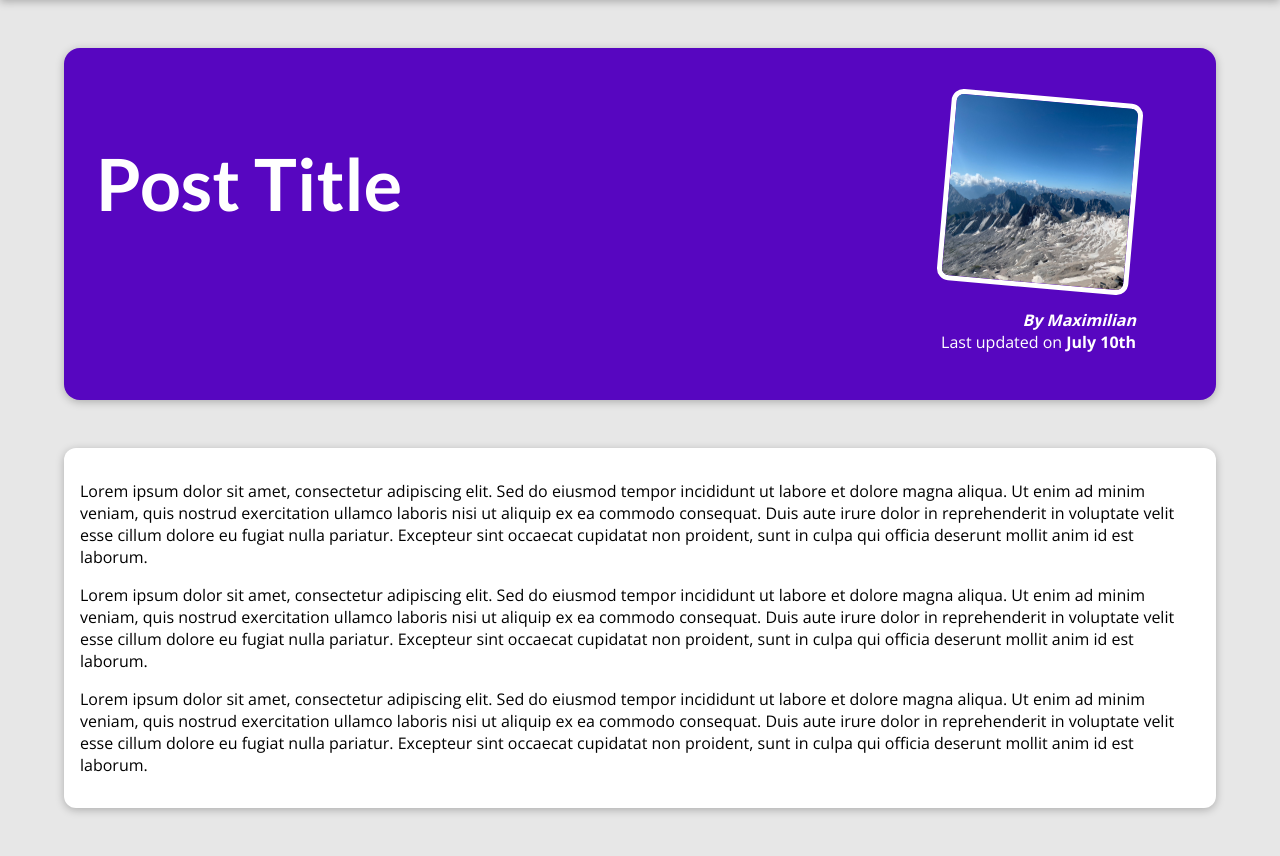
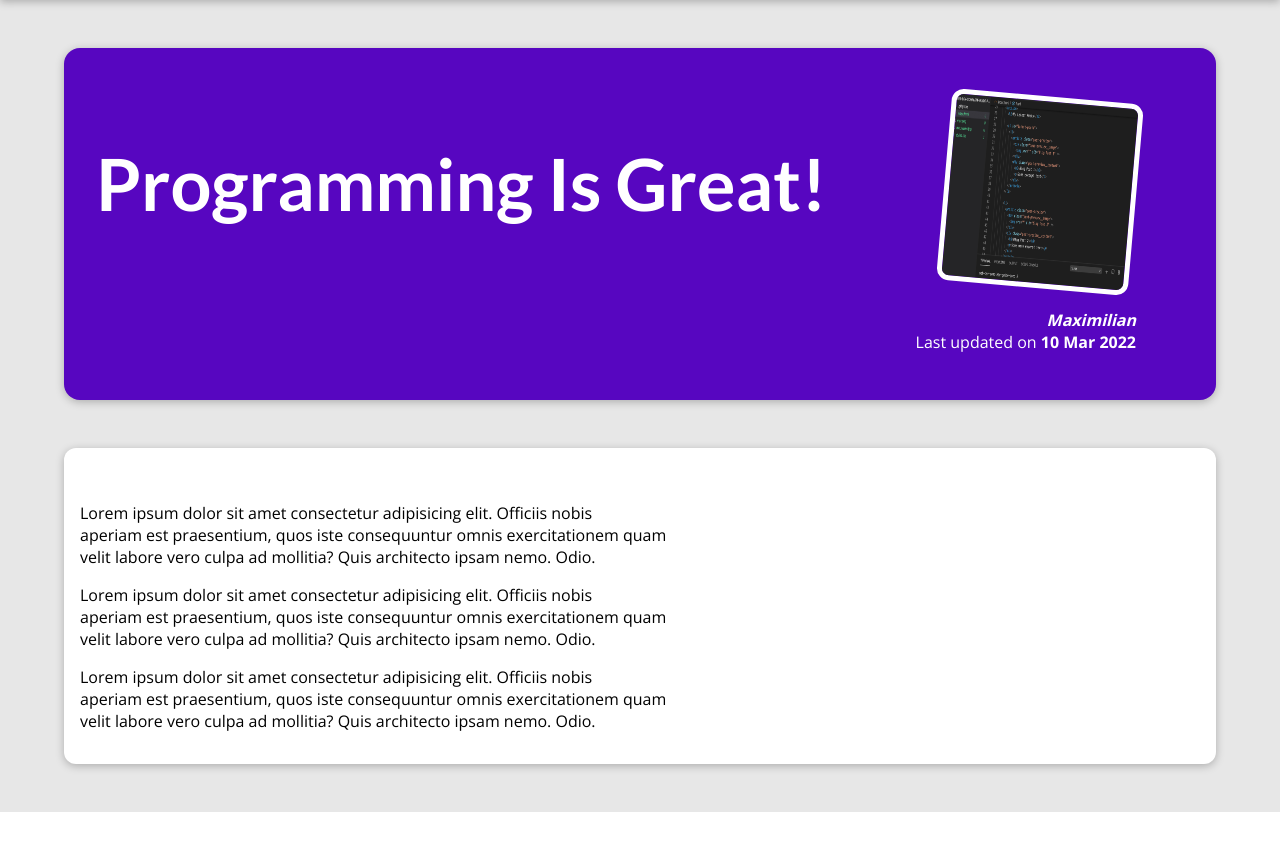
Before and after one commit to rfpacheco/django_the_practical_guide, a Django app: page /posts/programming-is-fun in a window 1280 px wide. Shown: the part 80-936 px from the top of the page. After the commit the page ends 892 px from the top, so only its background shows below. Run offline with Django 5.2, Linux system fonts and the light colour scheme.

Commit message:
Added the logic to post-details

```diff
--- a/Python_Django_The_Practical_Guide/my_site/blog/templates/blog/post-detail.html
+++ b/Python_Django_The_Practical_Guide/my_site/blog/templates/blog/post-detail.html
@@ -2,7 +2,7 @@
 {% load static %}
 
 {% block title %}
-  This Post Title
+{{ post.title }}
 {% endblock %}
 
 {% block css_files %}
@@ -11,35 +11,18 @@
 
 {% block content %}
   <section id="summary">
-    <h2>Post Title</h2>
+    <h2>{{ post.title }}</h2>
     <article>
-      <img src="{% static "blog/images/mountains.jpg" %}" alt="Post Title"></img>
-      <address>By Maximilian</address>
+      <img src="{% static "blog/images/"|add:post.image %}" alt="{{ post.title }}">
+      <address>{{ post.author|title }}</address>
       <div>
         Last updated on
-        <time>July 10th</time>
+        <time>{{ post.date|date:"d M Y" }}</time>
       </div>
     </article>
   </section>
 
   <main>
-    <p>
-      Lorem ipsum dolor sit amet, consectetur adipiscing elit. Sed do eiusmod tempor incididunt ut labore et dolore
-      magna aliqua. Ut enim ad minim veniam, quis nostrud exercitation ullamco laboris nisi ut aliquip ex ea commodo
-      consequat. Duis aute irure dolor in reprehenderit in voluptate velit esse cillum dolore eu fugiat nulla pariatur.
-      Excepteur sint occaecat cupidatat non proident, sunt in culpa qui officia deserunt mollit anim id est laborum.
-    </p>
-    <p>
-      Lorem ipsum dolor sit amet, consectetur adipiscing elit. Sed do eiusmod tempor incididunt ut labore et dolore
-      magna aliqua. Ut enim ad minim veniam, quis nostrud exercitation ullamco laboris nisi ut aliquip ex ea commodo
-      consequat. Duis aute irure dolor in reprehenderit in voluptate velit esse cillum dolore eu fugiat nulla pariatur.
-      Excepteur sint occaecat cupidatat non proident, sunt in culpa qui officia deserunt mollit anim id est laborum.
-    </p>
-    <p>
-      Lorem ipsum dolor sit amet, consectetur adipiscing elit. Sed do eiusmod tempor incididunt ut labore et dolore
-      magna aliqua. Ut enim ad minim veniam, quis nostrud exercitation ullamco laboris nisi ut aliquip ex ea commodo
-      consequat. Duis aute irure dolor in reprehenderit in voluptate velit esse cillum dolore eu fugiat nulla pariatur.
-      Excepteur sint occaecat cupidatat non proident, sunt in culpa qui officia deserunt mollit anim id est laborum.
-    </p>
+    {{ post.content|linebreaks }}
   </main>
 {% endblock %}
--- a/Python_Django_The_Practical_Guide/my_site/blog/views.py
+++ b/Python_Django_The_Practical_Guide/my_site/blog/views.py
@@ -79,7 +79,12 @@
     })
 
 def posts(request):
-    return render(request, "blog/all-posts.html")
+    return render(request, "blog/all-posts.html", {
+        "all_posts": all_posts,
+    })
 
 def post_detail(request, slug):
-    return render(request, "blog/post-detail.html")
+    identified_post = next(post for post in all_posts if post["slug"] == slug)
+    return render(request, "blog/post-detail.html", {
+        "post": identified_post
+    })
```
Also changed, not shown: Python_Django_The_Practical_Guide/my_site/blog/templates/blog/all-posts.html (+4 -6 lines).
